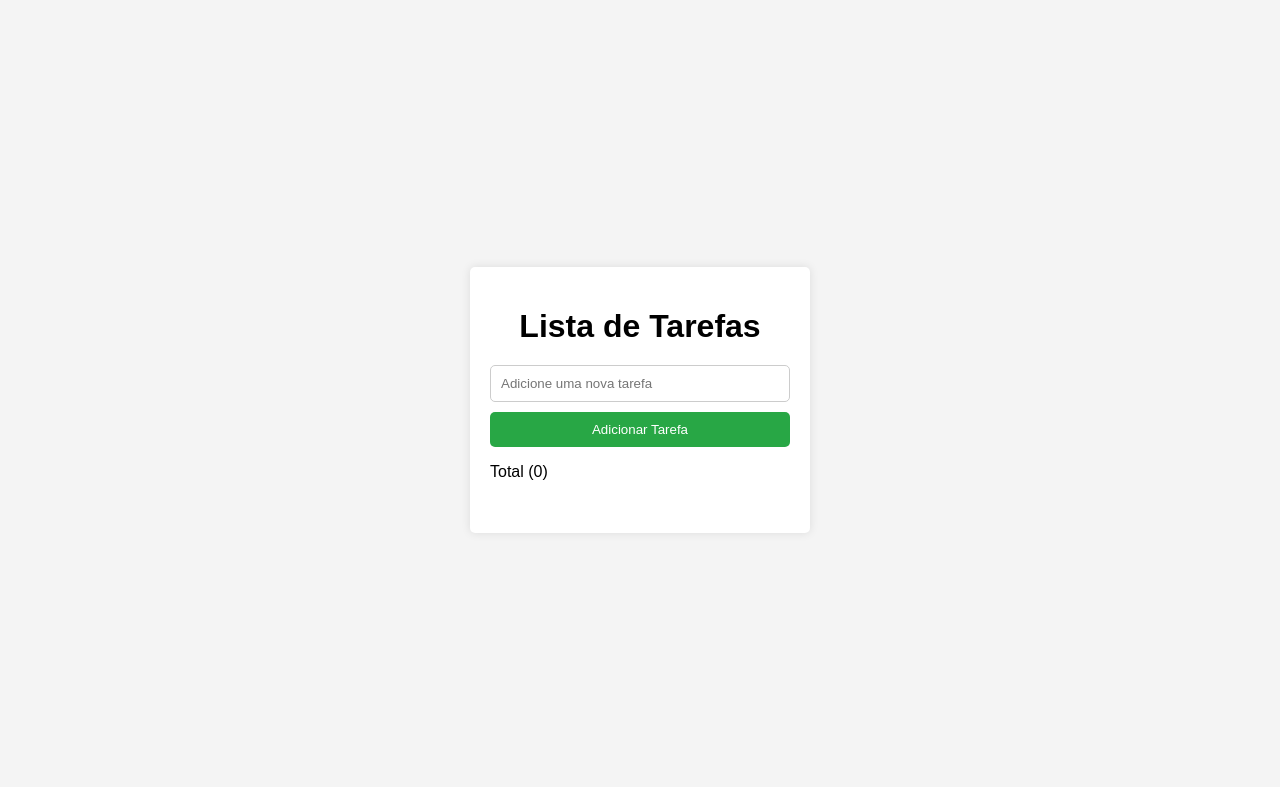
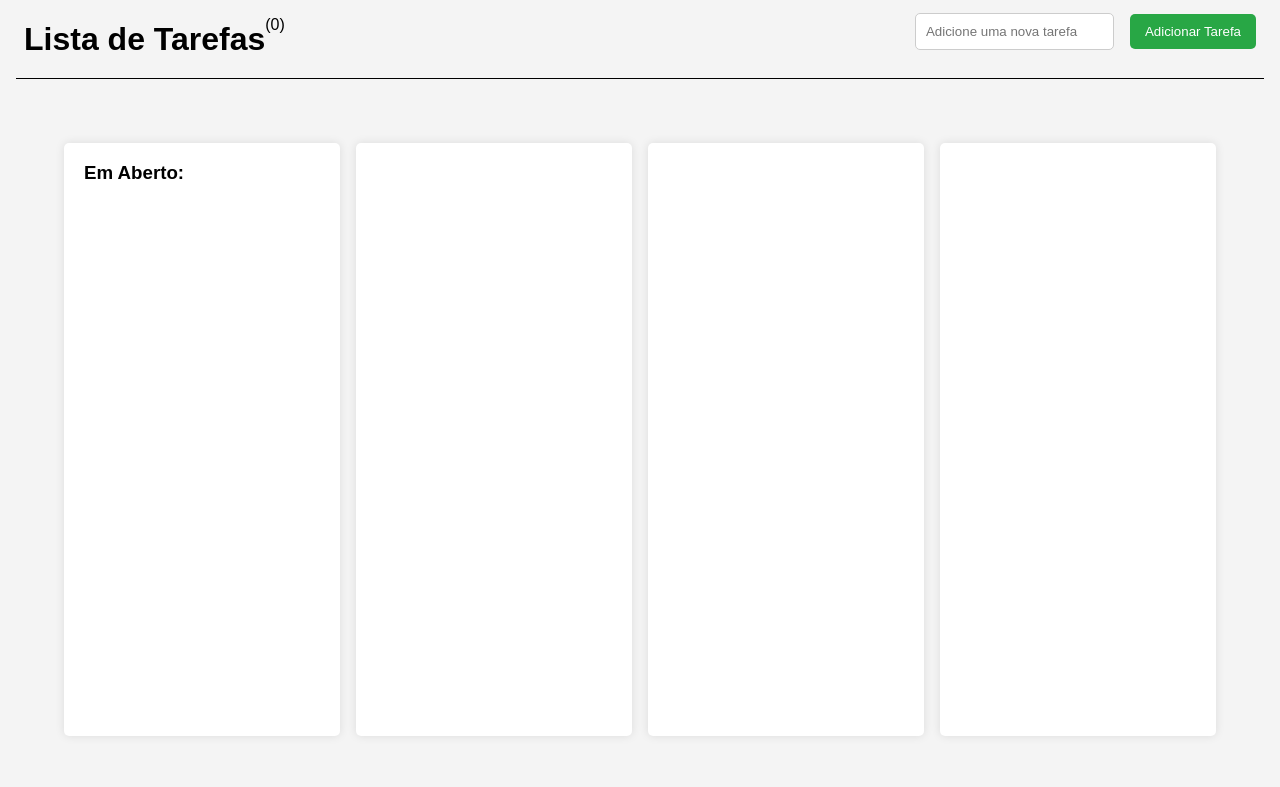
Before and after one commit to Davi-GN/Atividade-Kanban, a plain HTML site: page index.html in a window 1280 px wide. Drawn offline with Linux system fonts and the light colour scheme.

Commit message:
Estruturação e realocação de Script

```diff
--- /dev/null
+++ b/Script/form.js
@@ -0,0 +1,7 @@
+var form = document.getElementById("form");
+
+const handleForm = (event) => {
+    event.preventDefault();
+};
+
+form.addEventListener('submit', handleForm);
--- a/index.html
+++ b/index.html
@@ -4,19 +4,37 @@
     <meta name="viewport" content="width=device-width, initial-scale=1.0">
     <title>Lista de Tarefas</title>
     <link rel="stylesheet" href="styles.css">
-    <script src="script.js" defer></script>
+    <script src="Script/script.js" defer></script>
+    <script src="Script/form.js" defer></script>
 </head>
-<body>
-    <div class="container">
-        <h1>Lista de Tarefas</h1>
-        <input type="text" id="taskInput" placeholder="Adicione uma nova tarefa">
-        <button id="addTaskBtn">Adicionar Tarefa</button>
+<body class="body flex">
+    <header class="flex">
         <div class="flex">
-            <p>Total (</p>
+            <h1>Lista de Tarefas
+            </h1>
+            <p>(</p>
             <p id="count">0</p>
             <p>)</p>
         </div>
-        <ul id="taskList"></ul>
-    </div>
+        <form id="form" class="header-right flex">
+            <input type="text" id="taskInput" placeholder="Adicione uma nova tarefa">
+            <button type="submit" id="addTaskBtn">Adicionar Tarefa</button>
+        </form>
+    </header>
+    <main class="flex">
+        <div class="container">
+            <h3>Em Aberto:</h3>
+            <ul id="taskList"></ul>
+        </div>
+        <div class="container">
+            <ul id="taskList"></ul>
+        </div>
+        <div class="container">
+            <ul id="taskList"></ul>
+        </div>
+        <div class="container">
+            <ul id="taskList"></ul>
+        </div>
+    </main>
 </body>
 </html>
--- a/styles.css
+++ b/styles.css
@@ -1,20 +1,54 @@
+* {
+    font-family: Arial, sans-serif;
+    box-sizing: border-box;
+}
+
 body {
-    font-family: Arial, sans-serif;
+    height: 100vh;
     background-color: #f4f4f4;
+    margin: 0;
+    padding: 1em;
+    padding-top: 0;
+}.body{
+    flex-direction: column;
+}
+
+header {
+    width: 100%;
+    align-items: center;
+    justify-content: space-between;
+    padding-left: .5rem;
+    padding-right: .5rem;
+    margin-bottom: 1rem;
+    border-bottom: solid 1px;
+}
+
+main {
+    flex: 1;
+    justify-content: space-around;
+    gap: 1em;
+    padding: 3em;
+}
+
+.header-right {
+    align-items: center;
+    gap: 1em;
+}
+
+.center {
     display: flex;
     justify-content: center;
     align-items: center;
-    height: 100vh;
-    margin: 0;
 }
 
 .container {
     background: #fff;
     padding: 20px;
+    padding-top: 0;
     border-radius: 5px;
     box-shadow: 0 0 10px rgba(0,0,0,0.1);
-    width: 300px;
-    text-align: center;
+    flex: 1;
+    min-height: 70vh;
 }
 
 h1 {
@@ -22,21 +56,20 @@ h1 {
 }
 
 input {
+    flex: 1;
     padding: 10px;
-    width: calc(100%);
-    margin-bottom: 10px;
     border: 1px solid #ccc;
     border-radius: 5px;
 }
 
 button {
+    height: fit-content;
     padding: 10px 15px;
     background: #28a745;
     color: #fff;
     border: none;
     border-radius: 5px;
     cursor: pointer;
-    width: 100%;
 }
 
 button:hover {
@@ -73,7 +106,6 @@ li button:hover {
     background: #c82333;
 }
 
-
 .flex {
     display: flex;
 }
```
Also changed, not shown: Script/script.js (renamed from script.js).
